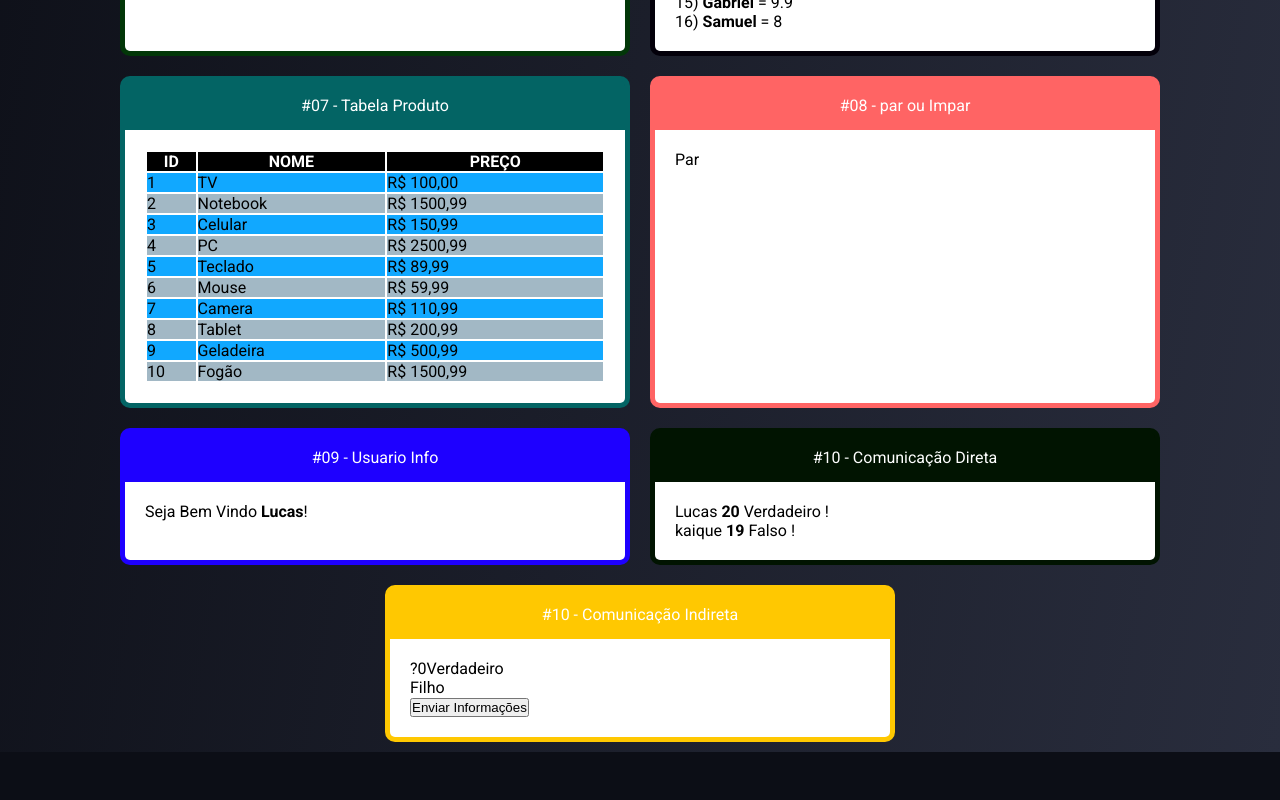
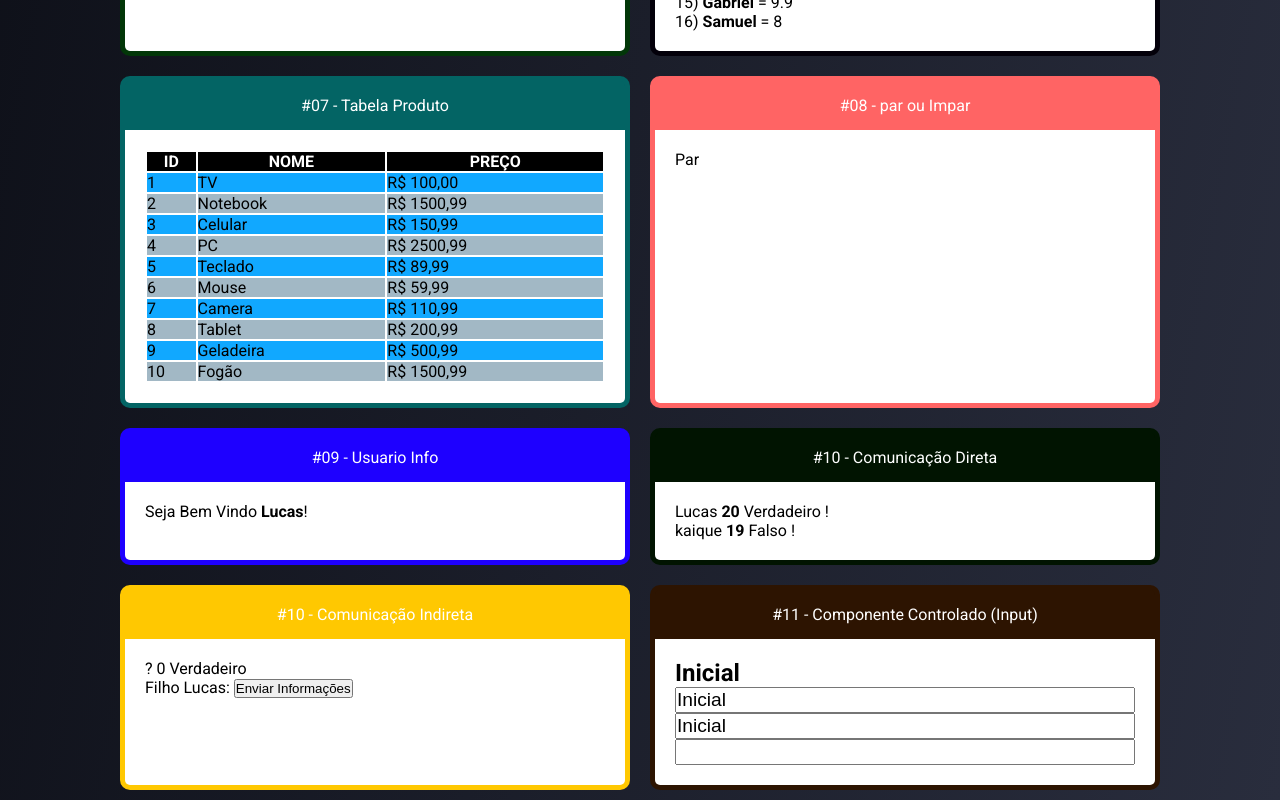
Before and after one commit to Lukas656/Aula-Reack, a React (Create React App) app: page / in a window 1280 px wide. Shown: the part 896-1696 px from the top of the page. Before the commit the page ends 1648 px from the top, so only its background shows below. Built offline with nearby package versions, Linux system fonts and the light colour scheme.

Commit message:
#11 - Componente Controlado (Input)

```diff
--- a/src/App.jsx
+++ b/src/App.jsx
@@ -11,6 +11,7 @@ import ParOuimpar from "./components/condicional/ParOuimpar";
 import UsuarioInfo from "./components/condicional/UsuarioInfo";
 import DiretaPai from "./components/comunicacao/DiretaPai";
 import IndiretaPai from "./components/comunicacao/IndiretaPai";
+import Input from "./components/formulario/Input";
 // eslint-disable-next-line import/no-anonymous-default-export
 export default function (props) {
     return (
@@ -42,6 +43,9 @@ export default function (props) {
                 <Card titulo="#10 - Comunicação Indireta" color="rgb(405, 200, 001)">
                     <IndiretaPai />
                 </Card>
+                <Card titulo="#11 - Componente Controlado (Input)" color="rgb(45, 20, 001)">
+                    <Input />
+                </Card>
             </div>
         </>
     )
--- a/src/components/comunicacao/IndiretaFilho.jsx
+++ b/src/components/comunicacao/IndiretaFilho.jsx
@@ -3,11 +3,14 @@ import React from "react";
 // eslint-disable-next-line import/no-anonymous-default-export
 export default (props) => {
 
+    const gerarIdade = ()=> parseInt(Math.random() * (20)) + 50
+    const gerarEstuda = ()=> Math.random() > 0.5
+
     return (
         <div>
-            <di>Filho</di><br />
+            <di>Filho Lucas:  </di>
             <button
-                onClick={e =>{props.quandoClicar("Aleksandro", 42, true)}}
+                onClick={e =>{props.quandoClicar("Aleksandro", gerarIdade(), gerarEstuda())}}
             >Enviar Informações</button>
         </div>
     )
--- a/src/components/comunicacao/IndiretaPai.jsx
+++ b/src/components/comunicacao/IndiretaPai.jsx
@@ -1,24 +1,23 @@
-import React from "react";
+import React, {useState} from "react";
 import IndiretaFilho from "./IndiretaFilho";
 
 // eslint-disable-next-line import/no-anonymous-default-export
 export default (props)=>{
 
-    let nome = '?'
-    let idade= 0
-    let estuda= true
+    const [nome, setNome] = useState('?')
+    const [idade, setIdade]= useState(0)
+    const [estuda, setEstuda]= useState(true)
 
     // Nome , idade , estuda
-    function fornecerInformacoes(nomeParam, idadeParam, estudaparam){
-        nome = nomeParam
-        idade = idadeParam
-        estuda = estudaparam
-        console.log(nome, idade, estuda)
+    function fornecerInformacoes(nome, idade, estuda){
+       setNome(nome)
+       setIdade(idade)
+       setEstuda(estuda)
     }
     return(
         <div>
-            <span>{nome}</span>
-            <span>{idade}</span>
+            <span> <stong>{nome}</stong> </span>
+            <span>{idade} </span>
             <span>{estuda ? 'Verdadeiro': 'Falso'}</span>
             <IndiretaFilho quandoClicar={fornecerInformacoes}/>
         </div>
--- /dev/null
+++ b/src/components/formulario/Input.jsx
@@ -0,0 +1,23 @@
+import React, {useState} from "react";
+import './input.css'
+
+// eslint-disable-next-line import/no-anonymous-default-export
+export default (props)=>{
+
+    const [valor, setValor] = useState('Inicial')
+
+    function quandoMudar(e){
+        setValor(e.target.value)
+        console.log(e.target.value);
+    }
+    return(
+        <div className="Input" >
+            <h2>{valor}</h2>
+            <div className="inputs">
+            <input value={valor} onChange={quandoMudar}/> {/*  Se Altera Conforme vai digitando */}
+            <input value={valor} readOnly/>  {/*  Somente Leitura */}
+            <input value={undefined} />  {/* Não está vinculado a nenhum estado portanto pode-se alteralo   */}
+            </div>
+        </div>
+    )
+}
--- /dev/null
+++ b/src/components/formulario/input.css
@@ -0,0 +1,8 @@
+.Input input{
+    font-size: 1.2rem;
+}
+
+.inputs{
+    display: flex;
+    flex-direction: column;
+}
```
